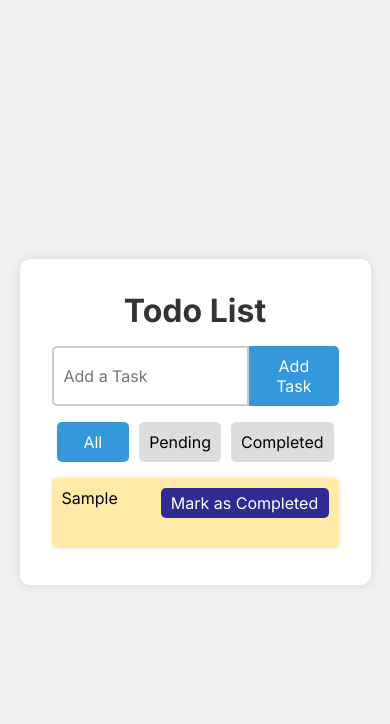
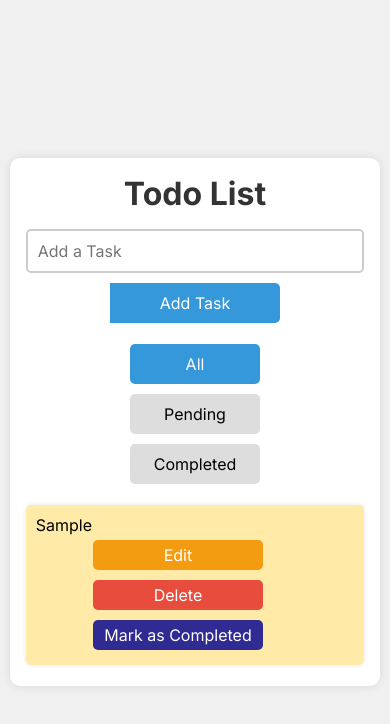
Before and after one commit to KartikLakhotiya/todo, a plain HTML site: page index.html in a window 390 px wide. Both pictures are taken after typing "Sample" into the empty fields and a click on the button "Add Task". Drawn offline with Linux system fonts and the light colour scheme.

Commit message:
modified css and made it mobile responsive.

```diff
--- a/script.js
+++ b/script.js
@@ -65,7 +65,6 @@ $(document).ready(function() {
 
         // Hide other buttons
         listItem.find('.deleteTask, .statusTask').hide();
-
         saveButton.on('click', () => {
             const newTask = inputField.val();
             if (newTask) {
--- a/style.css
+++ b/style.css
@@ -1,4 +1,5 @@
 @import url('https://fonts.googleapis.com/css2?family=Inter:wght@100..900&display=swap');
+
 ::-webkit-scrollbar {
     width: 10px;
 }
@@ -37,6 +38,7 @@ h1 {
     display: flex;
     justify-content: center;
     margin-bottom: 1rem;
+    flex-wrap: wrap;
 }
 
 input {
@@ -74,11 +76,12 @@ button {
     display: flex;
     justify-content: center;
     margin-bottom: 1rem;
+    flex-wrap: wrap;
 }
 
 .tabs button {
     padding: 10px;
-    margin: 0 5px;
+    margin: 5px;
     font-size: 16px;
     cursor: pointer;
     border: none;
@@ -108,8 +111,7 @@ li {
     border-radius: 5px;
     box-shadow: 0 0 5px rgba(0, 0, 0, 0.1);
     transition: background-color 0.3s;
-    height: 70px;
-    align-items: flex-start;
+    flex-wrap: wrap;
 }
 
 .pending {
@@ -120,7 +122,9 @@ li {
     background-color: #55efc4;
 }
 
-.editTask {
+.editTask,
+.deleteTask,
+.statusTask {
     background-color: #f39c12;
     color: #fff;
     border: none;
@@ -129,48 +133,31 @@ li {
     border-radius: 5px;
     cursor: pointer;
     transition: background-color 0.3s;
-    position: absolute;
-    right: 47.1rem;
-}
-
-.deleteTask {
-    background-color: #e74c3c;
-    color: #fff;
-    border: none;
-    padding: 5px 10px;
-    margin-left: 5px;
-    border-radius: 5px;
-    cursor: pointer;
-    transition: background-color 0.3s;
-    position: absolute;
-    right: 42.6rem;
-}
-
-.statusTask {
-    background-color: #302b93;
-    color: #fff;
-    border: none;
-    padding: 5px 10px;
-    margin-left: 5px;
-    border-radius: 5px;
-    cursor: pointer;
-    transition: background-color 0.3s;
-    width: 168px;
 }
 
 .editTask:hover {
     background-color: #b87304;
 }
 
+.deleteTask {
+    background-color: #e74c3c;
+}
+
 .deleteTask:hover {
     background-color: #c0392b;
+}
+
+.statusTask {
+    background-color: #302b93;
+    width: auto;
 }
 
 .statusTask:hover {
     background-color: #27ae60;
 }
 
-#validate, #validate-edit {
+#validate,
+#validate-edit {
     color: #e74c3c;
     display: none;
     margin-top: 1rem;
@@ -196,8 +183,6 @@ li {
     border-radius: 5px;
     cursor: pointer;
     transition: background-color 0.3s;
-    position: absolute;
-    left: 55rem;
 }
 
 .saveTask:hover {
@@ -213,10 +198,61 @@ li {
     border-radius: 5px;
     cursor: pointer;
     transition: background-color 0.3s;
-    top: 21.5rem;
-    left: 31rem;
 }
 
 .cancelTask:hover {
     background-color: #c0392b;
 }
+
+@media (max-width: 768px) {
+    .container {
+        width: 95%;
+        padding: 1rem;
+    }
+
+    .input-group input {
+        width: 100%;
+        margin-bottom: 10px;
+        border-radius: 5px;
+    }
+
+    .input-group button {
+        width: 50%;
+        border-radius: 15px;
+    }
+
+    .tabs {
+        flex-direction: column;
+        align-items: center;
+    }
+
+    .tabs button {
+        width: 130px;
+        margin: 5px 0;
+    }
+
+    li {
+        flex-direction: column;
+        align-items: flex-start;
+    }
+
+    .editTask,
+    .deleteTask,
+    .statusTask,
+    .saveTask,
+    .cancelTask {
+        width: 60%;
+        margin: 5px 0;
+        position: static;
+    }
+
+    .saveTask,
+    .cancelTask {
+        width: 90px;
+    }
+
+    .editInput {
+        width: 100%;
+        margin-bottom: 10px;
+    }
+}
```
